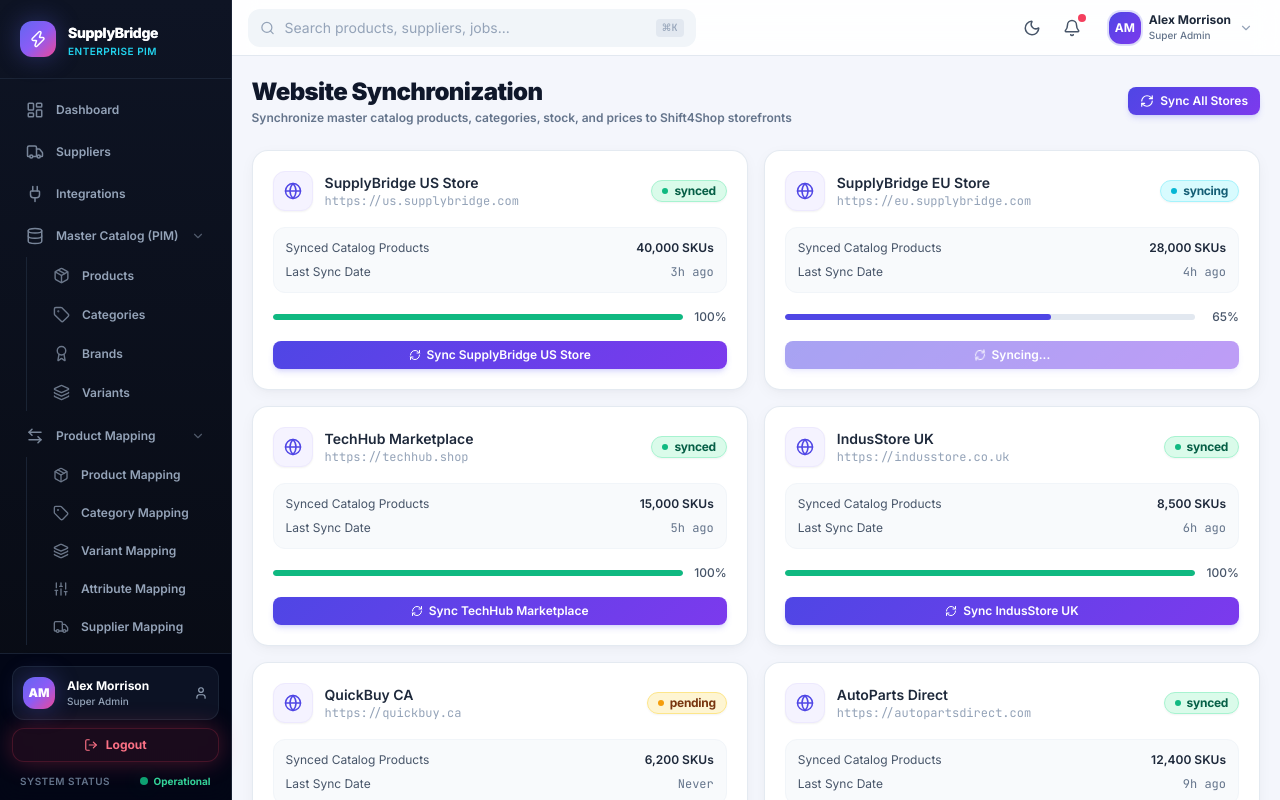
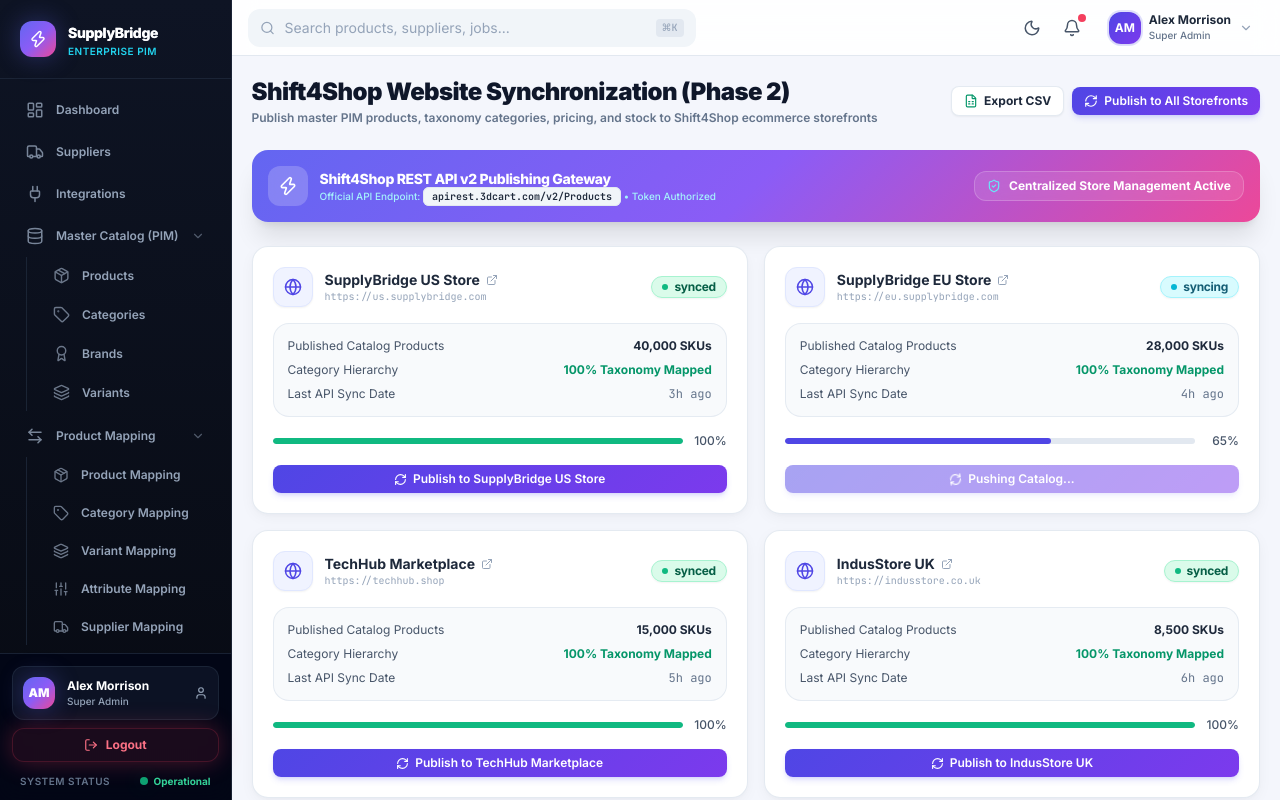
Before and after one commit to satyamgoswami783/SupplyBridge, a React (Vite) app: page /sync/website in a window 1280 px wide. Built offline with nearby package versions, Linux system fonts and the light colour scheme.

Commit message:
Upgrade Website Sync (/sync/website) to align 100% with Phase 2 Shift4Shop REST API v2 specifications

```diff
--- a/src/features/sync/WebsiteSync.tsx
+++ b/src/features/sync/WebsiteSync.tsx
@@ -1,6 +1,6 @@
 import React, { useState } from 'react'
 import { motion, AnimatePresence } from 'framer-motion'
-import { Globe, RefreshCw, CheckCircle2, XCircle } from 'lucide-react'
+import { Globe, RefreshCw, CheckCircle2, XCircle, ShoppingCart, ExternalLink, ShieldCheck, Database, FileSpreadsheet, ArrowUpRight, Zap } from 'lucide-react'
 import { SectionHeader, HealthIndicator, ProgressBar } from '../../components/ui'
 import { Badge } from '../../components/ui/Badge'
 import { mockStores } from '../../data/mockData'
@@ -32,7 +32,7 @@ export const WebsiteSync: React.FC = () => {
         }))
       )
       setSyncingAll(false)
-      showNotification('All Shift4Shop storefronts synchronized successfully!')
+      showNotification('All Shift4Shop storefronts synchronized via REST API v2!')
     }, 2000)
   }
 
@@ -51,12 +51,32 @@ export const WebsiteSync: React.FC = () => {
         )
       )
       setSyncingStoreId(null)
-      showNotification(`Store "${name}" catalog sync complete!`)
+      showNotification(`Storefront "${name}" published via Shift4Shop API!`)
     }, 1500)
   }
 
+  const handleExportCatalogCSV = () => {
+    showNotification('Exporting Shift4Shop Storefront Catalog CSV...')
+    const csvHeaders = 'Store ID,Storefront Name,URL,Sync Status,Product Count,Last Sync\n'
+    const csvRows = storesList.map(s =>
+      `"${s.id}","${s.name}","${s.url}","${s.syncStatus}",${s.productCount},"${s.lastSync || ''}"`
+    ).join('\n')
+    const csvContent = csvHeaders + csvRows
+
+    const blob = new Blob([csvContent], { type: 'text/csv;charset=utf-8;' })
+    const url = URL.createObjectURL(blob)
+    const link = document.createElement('a')
+    link.href = url
+    link.download = `Shift4Shop_Storefronts_${new Date().toISOString().split('T')[0]}.csv`
+    document.body.appendChild(link)
+    link.click()
+    document.body.removeChild(link)
+    URL.revokeObjectURL(url)
+    showNotification('Shift4Shop Catalog CSV downloaded!')
+  }
+
   return (
-    <div className="relative">
+    <div className="space-y-6">
       {/* Toast Notification */}
       <AnimatePresence>
         {toastMessage && (
@@ -64,7 +84,7 @@ export const WebsiteSync: React.FC = () => {
             initial={{ opacity: 0, y: -20 }}
             animate={{ opacity: 1, y: 0 }}
             exit={{ opacity: 0, y: -20 }}
-            className="fixed top-4 right-4 z-50 bg-slate-900 text-white px-4 py-2.5 rounded-xl shadow-xl flex items-center gap-2 text-xs font-semibold"
+            className="fixed top-4 right-4 z-50 bg-slate-900 text-white px-4 py-2.5 rounded-xl shadow-xl flex items-center gap-2 text-xs font-semibold border border-slate-700"
           >
             <CheckCircle2 size={16} className="text-emerald-400" />
             {toastMessage}
@@ -73,48 +93,83 @@ export const WebsiteSync: React.FC = () => {
       </AnimatePresence>
 
       <SectionHeader
-        title="Website Synchronization"
-        subtitle="Synchronize master catalog products, categories, stock, and prices to Shift4Shop storefronts"
+        title="Shift4Shop Website Synchronization (Phase 2)"
+        subtitle="Publish master PIM products, taxonomy categories, pricing, and stock to Shift4Shop ecommerce storefronts"
         actions={
-          <button
-            onClick={handleSyncAllStores}
-            disabled={syncingAll}
-            className="btn-primary btn-sm flex items-center gap-1.5"
-          >
-            <RefreshCw size={14} className={syncingAll ? 'animate-spin' : ''} />
-            {syncingAll ? 'Syncing All Stores...' : 'Sync All Stores'}
-          </button>
+          <div className="flex items-center gap-2">
+            <button
+              onClick={handleExportCatalogCSV}
+              className="btn-secondary btn-sm flex items-center gap-1.5 font-bold cursor-pointer"
+            >
+              <FileSpreadsheet size={14} className="text-emerald-600 dark:text-emerald-400" /> Export CSV
+            </button>
+            <button
+              onClick={handleSyncAllStores}
+              disabled={syncingAll}
+              className="btn-primary btn-sm flex items-center gap-1.5 shadow-md shadow-indigo-500/20"
+            >
+              <RefreshCw size={14} className={syncingAll ? 'animate-spin text-white' : ''} />
+              {syncingAll ? 'Publishing to Stores...' : 'Publish to All Storefronts'}
+            </button>
+          </div>
         }
       />
 
-      <div className="grid grid-cols-1 lg:grid-cols-2 gap-4 mb-6">
+      {/* Phase 2 Architecture Specs Banner */}
+      <div className="p-4 rounded-2xl bg-gradient-aurora text-white shadow-xl flex flex-col md:flex-row items-start md:items-center justify-between gap-4">
+        <div className="flex items-center gap-3">
+          <div className="w-10 h-10 rounded-xl bg-white/20 backdrop-blur-md flex items-center justify-center text-white font-bold">
+            <Zap size={20} />
+          </div>
+          <div>
+            <h3 className="font-extrabold text-sm tracking-tight text-white">Shift4Shop REST API v2 Publishing Gateway</h3>
+            <p className="text-2xs text-cyan-200 font-medium">Official API Endpoint: <code className="mono">apirest.3dcart.com/v2/Products</code> • Token Authorized</p>
+          </div>
+        </div>
+        <div className="flex items-center gap-2 bg-white/10 backdrop-blur-md px-3 py-1.5 rounded-xl border border-white/20 text-xs font-bold">
+          <ShieldCheck size={14} className="text-cyan-300" />
+          <span>Centralized Store Management Active</span>
+        </div>
+      </div>
+
+      {/* Storefront Cards Grid */}
+      <div className="grid grid-cols-1 md:grid-cols-2 gap-4">
         {storesList.map(store => {
           const isSyncingThis = syncingStoreId === store.id || syncingAll || store.syncStatus === 'syncing'
 
           return (
-            <div key={store.id} className="card p-5 flex flex-col justify-between hover:shadow-card-md transition-all">
+            <div key={store.id} className="card p-5 flex flex-col justify-between hover:border-slate-300 dark:hover:border-slate-700 transition-all">
               <div>
                 <div className="flex items-center justify-between mb-4">
                   <div className="flex items-center gap-3">
-                    <div className="w-10 h-10 rounded-xl bg-violet-50 border border-violet-100 flex items-center justify-center">
-                      <Globe size={18} className="text-primary-600" />
+                    <div className="w-10 h-10 rounded-xl bg-primary-50 dark:bg-slate-800 border border-primary-100 dark:border-slate-700 flex items-center justify-center">
+                      <Globe size={18} className="text-primary-600 dark:text-primary-400" />
                     </div>
                     <div>
-                      <p className="font-semibold text-slate-800 text-sm">{store.name}</p>
-                      <p className="text-xs text-slate-400 font-mono">{store.url}</p>
+                      <p className="font-bold text-slate-800 dark:text-slate-100 text-sm flex items-center gap-1.5">
+                        {store.name}
+                        <a href={store.url} target="_blank" rel="noreferrer" className="text-slate-400 hover:text-primary-500">
+                          <ExternalLink size={12} />
+                        </a>
+                      </p>
+                      <p className="text-2xs text-slate-400 font-mono">{store.url}</p>
                     </div>
                   </div>
                   <Badge variant={statusToVariant(store.syncStatus)} dot>{store.syncStatus}</Badge>
                 </div>
 
-                <div className="space-y-2 mb-4 text-xs bg-slate-50 p-3 rounded-xl border border-slate-100">
-                  <div className="flex justify-between text-slate-600">
-                    <span>Synced Catalog Products</span>
-                    <span className="font-semibold text-slate-800">{store.productCount.toLocaleString()} SKUs</span>
+                <div className="space-y-2 mb-4 text-xs bg-slate-50 dark:bg-slate-850 p-3.5 rounded-2xl border border-slate-200/80 dark:border-slate-800">
+                  <div className="flex justify-between text-slate-600 dark:text-slate-300">
+                    <span>Published Catalog Products</span>
+                    <span className="font-bold text-slate-800 dark:text-slate-100">{store.productCount.toLocaleString()} SKUs</span>
                   </div>
-                  <div className="flex justify-between text-slate-600">
-                    <span>Last Sync Date</span>
-                    <span className="font-mono text-slate-500">{store.lastSync ? timeAgo(store.lastSync) : 'Never'}</span>
+                  <div className="flex justify-between text-slate-600 dark:text-slate-300">
+                    <span>Category Hierarchy</span>
+                    <span className="font-bold text-emerald-600 dark:text-emerald-400">100% Taxonomy Mapped</span>
+                  </div>
+                  <div className="flex justify-between text-slate-600 dark:text-slate-300">
+                    <span>Last API Sync Date</span>
+                    <span className="font-mono text-slate-500 dark:text-slate-400">{store.lastSync ? timeAgo(store.lastSync) : 'Never'}</span>
                   </div>
                 </div>
 
@@ -137,10 +192,10 @@ export const WebsiteSync: React.FC = () => {
               <button
                 disabled={isSyncingThis}
                 onClick={() => handleSyncSingleStore(store.id, store.name)}
-                className="btn-primary btn-sm w-full flex items-center justify-center gap-1.5"
+                className="btn-primary btn-sm w-full flex items-center justify-center gap-1.5 shadow-md shadow-indigo-500/20"
               >
-                <RefreshCw size={12} className={isSyncingThis ? 'animate-spin' : ''} />
-                {isSyncingThis ? 'Syncing...' : `Sync ${store.name}`}
+                <RefreshCw size={13} className={isSyncingThis ? 'animate-spin text-white' : ''} />
+                {isSyncingThis ? 'Pushing Catalog...' : `Publish to ${store.name}`}
               </button>
             </div>
           )
```
